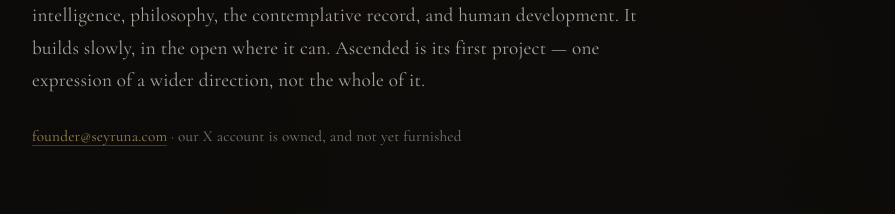
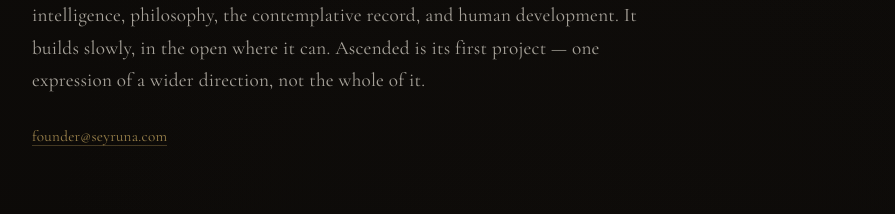
Before and after one commit to Grompity/Seyruna, a website: page index.html in a window 1280 px wide. Shown: the part 8320-8534 px from the top of the page, without its empty margins (80-975 px from the left). Drawn offline with nearby package versions, Linux system fonts and the light colour scheme.

Commit message:
Drop the X-account note from the contact line

```diff
--- a/index.html
+++ b/index.html
@@ -265,8 +265,7 @@
     artificial intelligence, philosophy, the contemplative record, and human development. It builds
     slowly, in the open where it can. <span data-brand="project">Ascended</span> is its first
     project — one expression of a wider direction, not the whole of it.</p>
-   <p class="colophon-contact"><a class="colophon-mail" href="mailto:founder@seyruna.com">founder@seyruna.com</a>
-    <span class="colophon-note"> · our X account is owned, and not yet furnished</span></p>
+   <p class="colophon-contact"><a class="colophon-mail" href="mailto:founder@seyruna.com">founder@seyruna.com</a></p>
   </section>
  </colophon>
 
```
